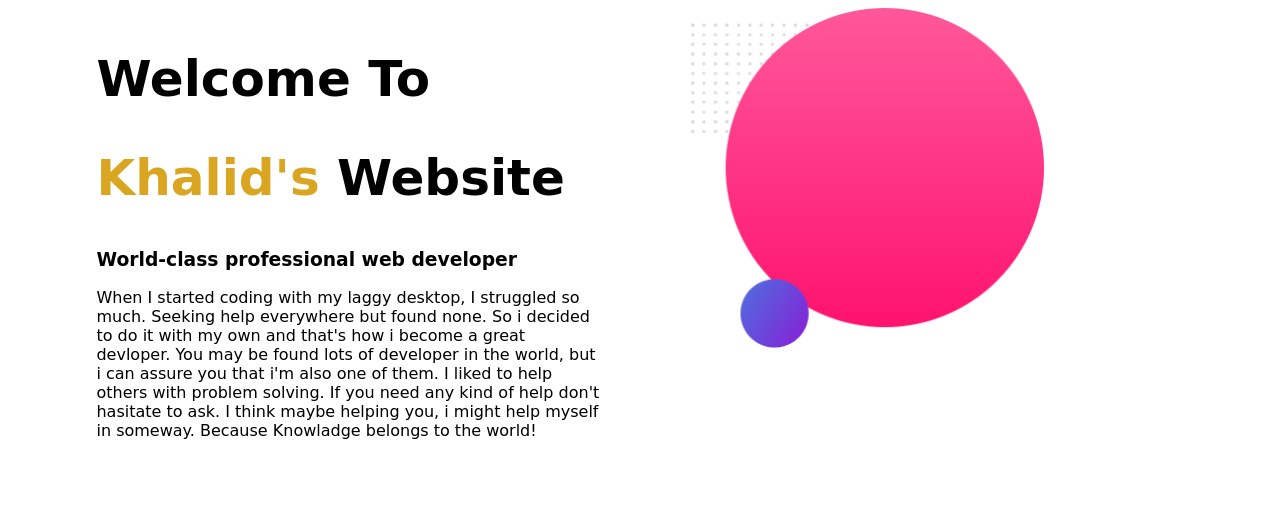
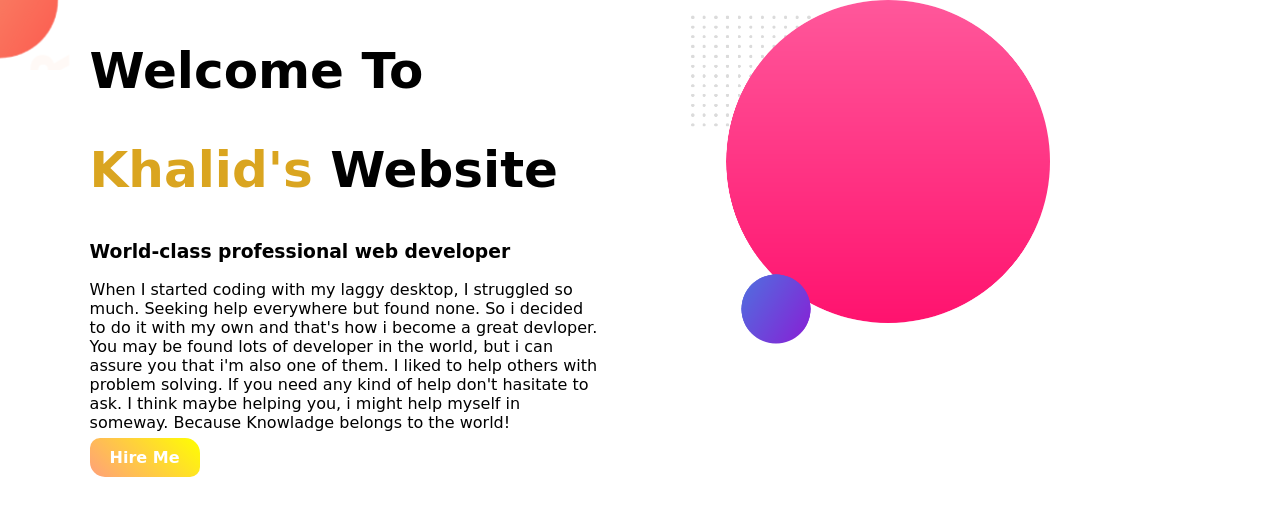
Before and after one commit to KhaliDiside/web_portfolio200, a plain HTML site: page index.html in a window 1280 px wide. Drawn offline with Linux system fonts and the light colour scheme; a web font is replaced by a local one.

Commit message:
half of the topper part done now

```diff
--- a/index.html
+++ b/index.html
@@ -11,12 +11,13 @@
 <link href="https://fonts.googleapis.com/css2?family=Fasthand&display=swap" rel="stylesheet">
 </head>
 <body>
-    <section>
+    <section class="top-banner">
         <div class="half-width">
             <h1>Welcome To</h1>
             <h1> <span class="name-highlight">Khalid's</span> Website</h1>
             <h3>World-class professional web developer</h3>
             <p>When I started coding with my laggy desktop, I struggled so much. Seeking help everywhere but found none. So i decided to do it with my own and that's how i become a great devloper. You may be found lots of developer in the world, but i can assure you that i'm also one of them. I liked to help  others with problem solving. If you need any kind of help don't hasitate to ask. I think maybe helping you, i might help myself in someway. Because Knowladge belongs to the world!</p>
+            <a class="link-button" target="_blank" href="https://www.facebook.com/kd.khalid.925">Hire Me</a>
         </div>
         <div class="half-width">
             <img src="images/my-bg2.png" alt="new background ">
--- a/style.css
+++ b/style.css
@@ -1,4 +1,5 @@
 body {
+    margin: 0px;
     font-family: 'Fasthand', cursive;
 }
 
@@ -21,3 +22,22 @@ h1 {
 .half-width img {
     width: 70%;
 }
+
+.top-banner {
+    background-image: url("images/top-banner.png");
+    background-repeat: no-repeat;
+
+}
+
+section {
+    height: 70px;
+}
+
+.link-button {
+    text-decoration: none;
+    background-image: linear-gradient(45deg, lightSalmon, yellow);
+    padding: 10px 20px;
+    border-radius: 10px 15px;
+    color: #fff;
+    font-weight: bold;
+}
```
Also changed, not shown: images/banner2.jpg (added).
